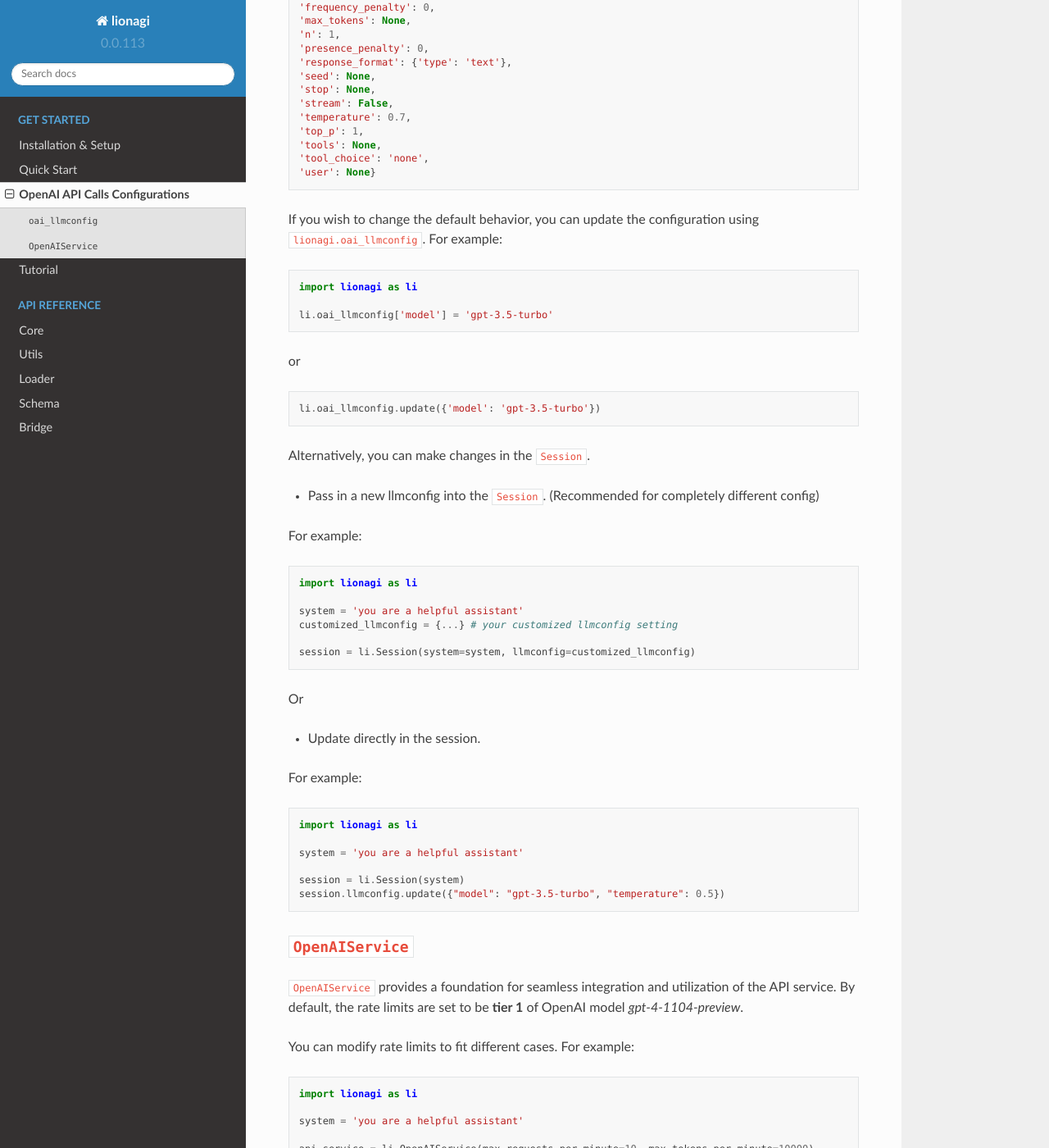
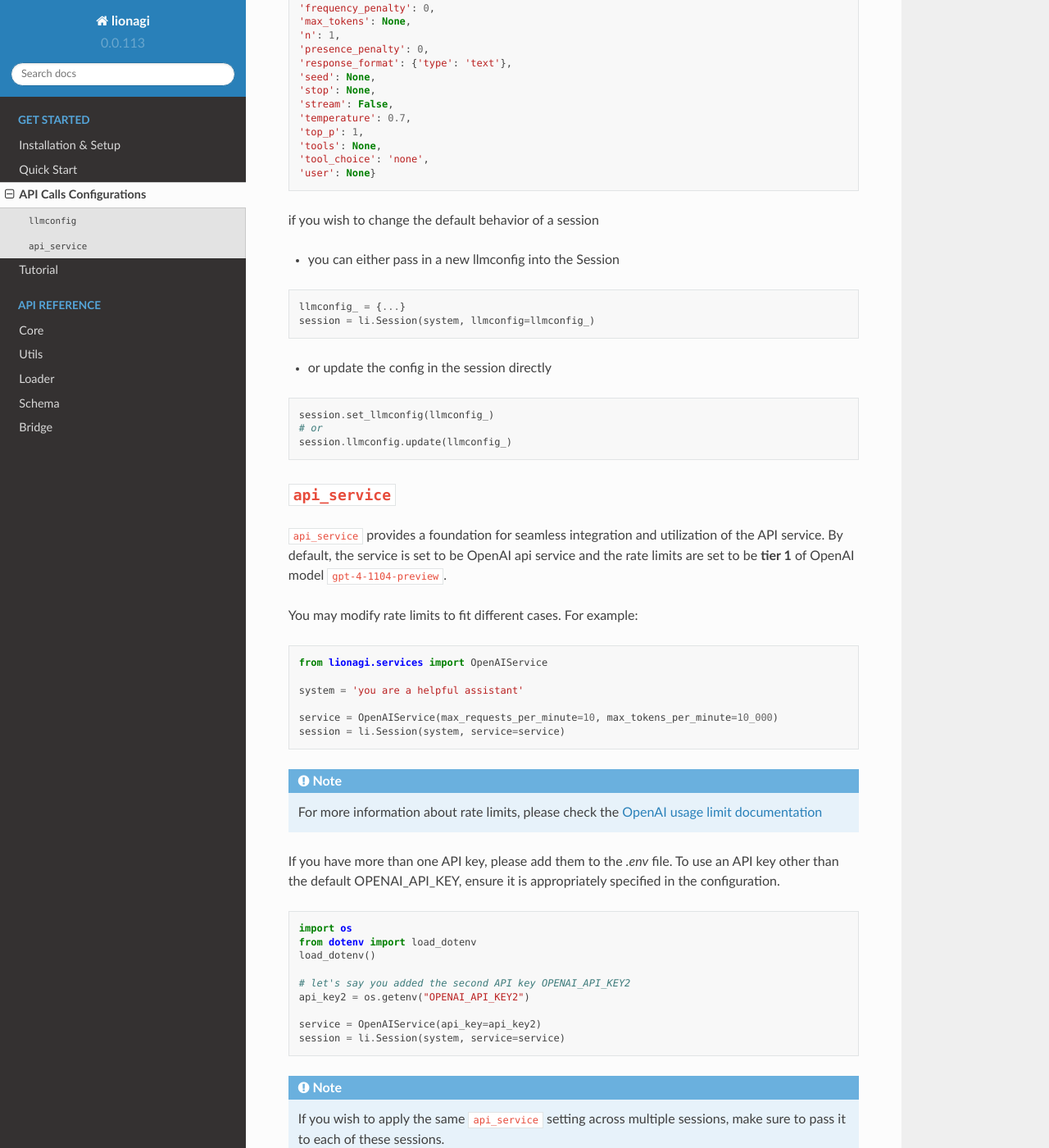
Before and after one commit to lion-agi/lionagi, a Sphinx documentation site: the page built from docs/Get_started/config.rst, in a window 1280 px wide and 1400 px high, scrolled down 612 px. Shown: the whole window at 82% size. Built offline with Sphinx 7.4.7 and the Read the Docs theme 2.0.0, drawn with Linux system fonts in a browser that asks for light colours; some of the changed text lies outside the part shown.

Commit message:
Update config.rst

```diff
--- a/docs/Get_started/config.rst
+++ b/docs/Get_started/config.rst
@@ -1,20 +1,20 @@
-OpenAI API Calls Configurations
+API Calls Configurations
 ===============================
 
-LionAGI natively supports OpenAI API calls. You have the flexibility to customize models, adjust model parameters, and
-tailor API service settings.
+You The ``Session`` object can be fully customized, including models, model parameters and rate limits, to accustom various usecases.
 
 .. warning::
+
    ❗❗Calling API with maximum throughput over large set of data with advanced models i.e. gpt-4 can
    get **EXPENSIVE IN JUST SECONDS**
 
 
 Most usefully you can customize:
 
-- ``oai_llmconfig``: the default model parameters for every API call
-- ``OpenAIService``: the default settings for the API service
+- ``llmconfig``: the default model parameters for every API call in the session
+- ``api_service``:  rate limit api_service
 
-``oai_llmconfig``
+``llmconfig``
 -----------------
 
 Currently, our default llmconfig for Open AI API calls is
@@ -36,68 +36,43 @@ Currently, our default llmconfig for Open AI API calls is
    'tool_choice': 'none',
    'user': None}
 
-If you wish to change the default behavior, you can update the configuration using ``lionagi.oai_llmconfig``.
-For example:
+if you wish to change the default behavior of a session
+
+- you can either pass in a new llmconfig into the Session
 
 .. code-block:: python
 
-   import lionagi as li
+   llmconfig_ = {...}
+   session = li.Session(system, llmconfig=llmconfig_)
 
-   li.oai_llmconfig['model'] = 'gpt-3.5-turbo'
-
-or
+- or update the config in the session directly
 
 .. code-block:: python
 
-   li.oai_llmconfig.update({'model': 'gpt-3.5-turbo'})
+   session.set_llmconfig(llmconfig_)
+   # or
+   session.llmconfig.update(llmconfig_)
 
-Alternatively, you can make changes in the ``Session``.
 
-- Pass in a new llmconfig into the ``Session``. (Recommended for completely different config)
 
-For example:
+
+``api_service``
+-----------
+
+``api_service`` provides a foundation for seamless integration and utilization of the API service. By default, the
+service is set to be OpenAI api service and the rate limits are set to be **tier 1** of OpenAI model ``gpt-4-1104-preview``.
+
+
+You may modify rate limits to fit different cases. For example:
 
 .. code-block:: python
 
-   import lionagi as li
-
-   system = 'you are a helpful assistant'
-   customized_llmconfig = {...} # your customized llmconfig setting
-
-   session = li.Session(system=system, llmconfig=customized_llmconfig)
-
-Or
-
-- Update directly in the session.
-
-For example:
-
-.. code-block:: python
-
-   import lionagi as li
+   from lionagi.services import OpenAIService
 
    system = 'you are a helpful assistant'
 
-   session = li.Session(system)
-   session.llmconfig.update({"model": "gpt-3.5-turbo", "temperature": 0.5})
-
-``OpenAIService``
------------
-
-``OpenAIService`` provides a foundation for seamless integration and utilization of the API service. By default, the
-rate limits are set to be **tier 1** of OpenAI model `gpt-4-1104-preview`.
-
-
-You can modify rate limits to fit different cases. For example:
-
-.. code-block:: python
-
-   import lionagi as li
-
-   system = 'you are a helpful assistant'
-
-   api_service = li.OpenAIService(max_requests_per_minute=10, max_tokens_per_minute=10000)
-   session = li.Session(system, api_service)
+   service = OpenAIService(max_requests_per_minute=10, max_tokens_per_minute=10_000)
+   session = li.Session(system, service=service)
 
 .. note::
 
@@ -115,9 +90,14 @@ OPENAI_API_KEY, ensure it is appropriately specified in the configuration.
    # let's say you added the second API key OPENAI_API_KEY2
    api_key2 = os.getenv("OPENAI_API_KEY2")
 
-   api_service = li.OpenAIService(api_key=api_key2)
-   session = li.Session(system, api_service=api_service)
+   service = OpenAIService(api_key=api_key2)
+   session = li.Session(system, service=service)
 
 .. note::
 
    If you wish to apply the same ``api_service`` setting across multiple sessions, make sure to pass it to each of these sessions.
+
+   .. code-block::
+
+      session2 = li.Session(system, service=service)
+      session3 = li.Session(system, service=service)
```
